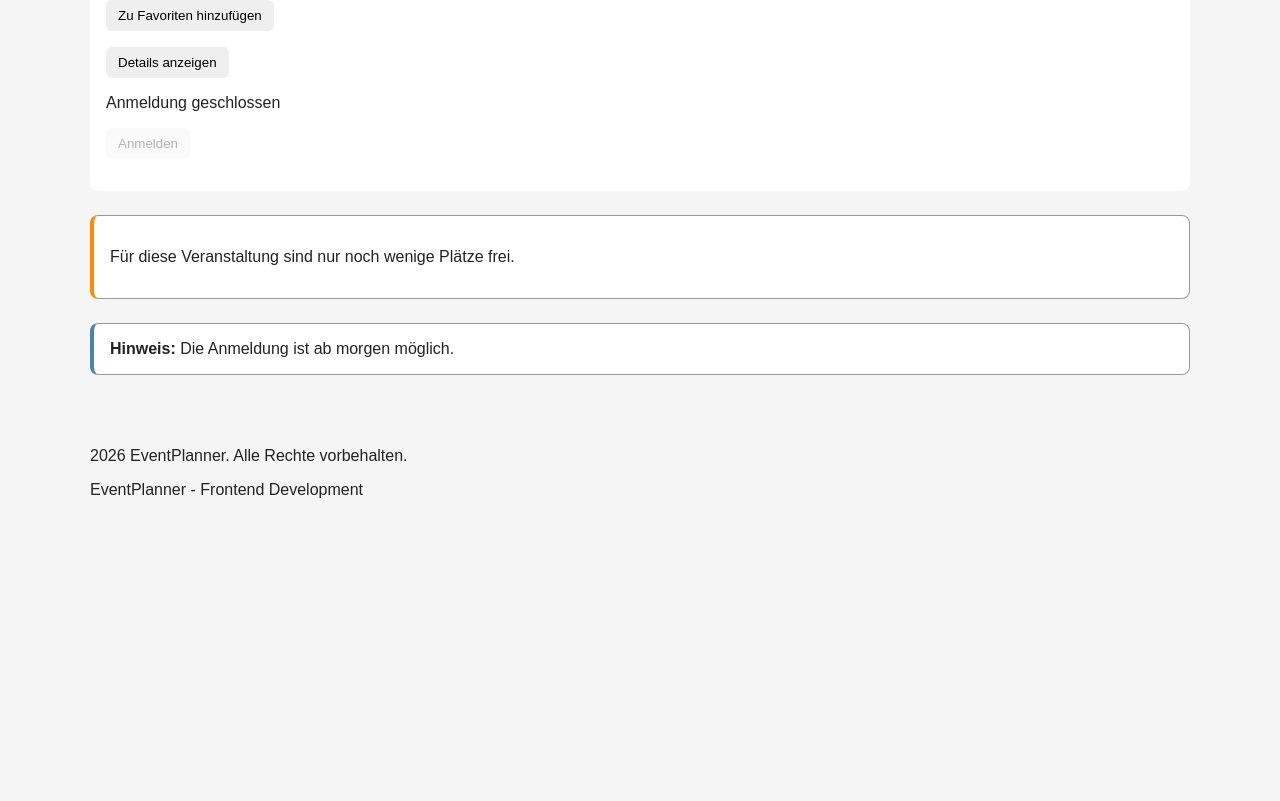
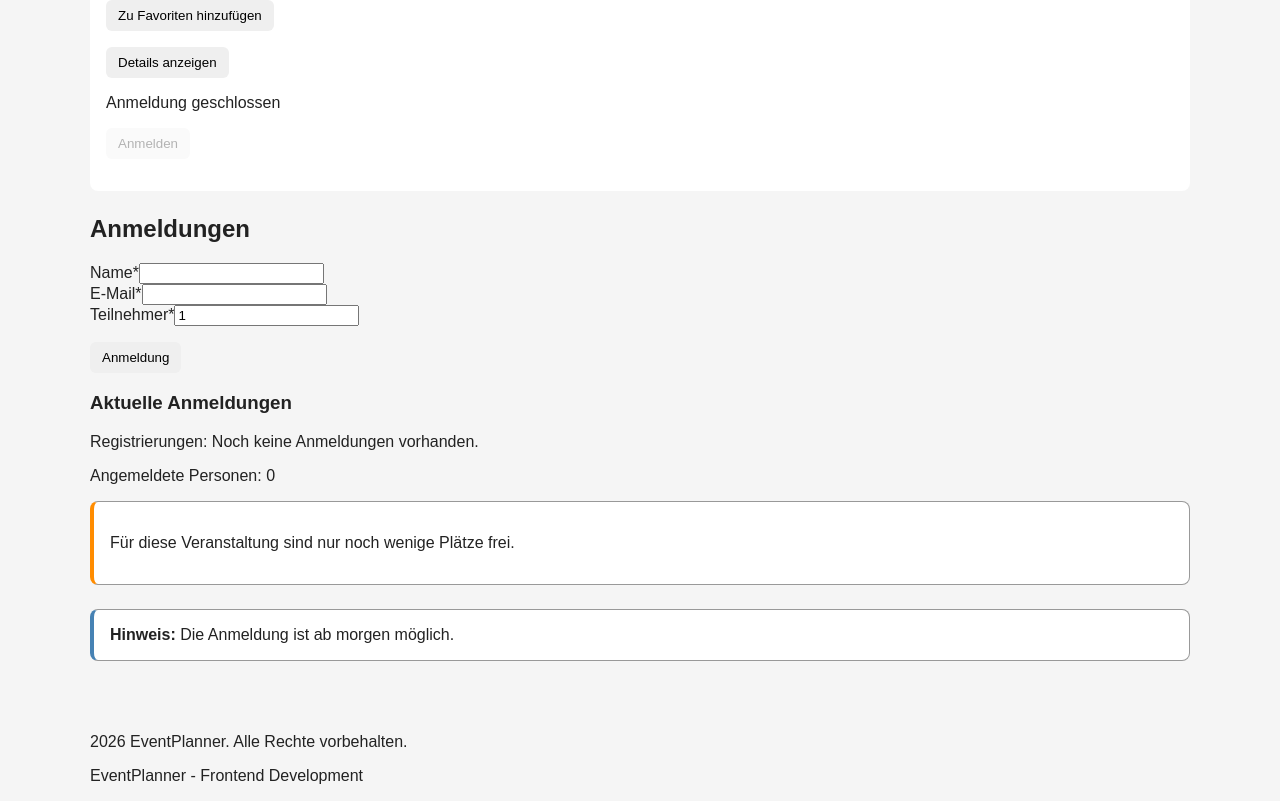
Before and after one commit to silviohoberg2/eventplanner, a React (Vite) app: page / in a window 1280 px wide. Shown: the part 1386-2187 px from the top of the page. Before the commit the page ends 1901 px from the top, so only its background shows below. Built offline with nearby package versions, Linux system fonts and the light colour scheme.

Commit message:
finalize day four React exercises

```diff
--- a/src/components/App.jsx
+++ b/src/components/App.jsx
@@ -2,6 +2,7 @@ import Header from "./Header";
 import Footer from "./Footer";
 import EventList from "./EventList.jsx";
 import Notice from "./Notice.jsx";
+import RegistrationManager from "./RegistrationManager.jsx";
 
 
 export default function App() {
@@ -10,6 +11,9 @@ export default function App() {
       <Header />
       <main>
         <EventList />
+
+        <RegistrationManager />
+
 
         <Notice type="warning">
           <p>Für diese Veranstaltung sind nur noch wenige Plätze frei.</p>
--- /dev/null
+++ b/src/components/RegistrationManager.jsx
@@ -0,0 +1,169 @@
+import { useState } from "react";
+
+function RegistrationManager() {
+  const [formData, setFormData] = useState({
+    name: "",
+    email: "",
+    participants: 1
+  });
+
+  const [registrations, setRegistrations] = useState([]);
+  const [error, setError] = useState("");
+
+  function handleChange(event) {
+    const { name, value } = event.target;
+
+    const newValue =
+      name === "participants"
+        ? Number(value)
+        : value;
+
+    setFormData({
+      ...formData,
+      [name]: newValue
+    });
+  }
+
+  function handleSubmit(event) {
+    event.preventDefault();
+
+    setError("");
+
+    if (formData.name.trim() === "") {
+      setError("Bitte geben Sie Ihren Namen ein!");
+      return;
+    }
+
+    if (formData.email.trim() === "") {
+      setError("Bitte geben Sie eine E-Mail-Adresse an!");
+      return;
+    }
+
+    if (!formData.email.includes("@")) {
+      setError("Bitte geben Sie eine gültige E-Mail-Adresse an!");
+      return;
+    }
+
+    if (formData.participants < 1) {
+      setError("Es muss mindestens eine Person angemeldet werden!");
+      return;
+    }
+
+    const newRegistration = {
+      id: Date.now(),
+      name: formData.name,
+      email: formData.email,
+      participants: formData.participants
+    };
+
+    setRegistrations([
+      ...registrations,
+      newRegistration
+    ]);
+
+    setFormData({
+      name: "",
+      email: "",
+      participants: 1
+    });
+  }
+
+  let totalParticipants = 0;
+
+  registrations.forEach((registration) => {
+    totalParticipants += registration.participants;
+  });
+
+  return (
+    <section>
+      <h2>Anmeldungen</h2>
+
+      {error && (
+        <p className="form-error">
+          {error}
+        </p>
+      )}
+
+      <form onSubmit={handleSubmit}>
+        <div>
+          <label htmlFor="name">
+            Name*
+          </label>
+
+          <input
+            type="text"
+            id="name"
+            name="name"
+            value={formData.name}
+            onChange={handleChange}
+          />
+        </div>
+
+        <div>
+          <label htmlFor="email">
+            E-Mail*
+          </label>
+
+          <input
+            type="email"
+            id="email"
+            name="email"
+            value={formData.email}
+            onChange={handleChange}
+          />
+        </div>
+
+        <div>
+          <label htmlFor="participants">
+            Teilnehmer*
+          </label>
+
+          <input
+            type="number"
+            id="participants"
+            name="participants"
+            min="1"
+            value={formData.participants}
+            onChange={handleChange}
+          />
+        </div>
+
+        <button type="submit">
+          Anmeldung
+        </button>
+      </form>
+
+      <h3>Aktuelle Anmeldungen</h3>
+
+      <p>
+        Registrierungen:{" "}
+        {registrations.length === 0
+          ? "Noch keine Anmeldungen vorhanden."
+          : registrations.length}
+      </p>
+
+      <p>
+        Angemeldete Personen: {totalParticipants}
+      </p>
+
+      {registrations.map((registration) => (
+        <article
+          key={registration.id}
+          className="registration-card"
+        >
+          <h4>{registration.name}</h4>
+
+          <p>
+            {registration.email}
+          </p>
+
+          <p>
+            Teilnehmer: {registration.participants}
+          </p>
+        </article>
+      ))}
+    </section>
+  );
+}
+
+export default RegistrationManager;
```
